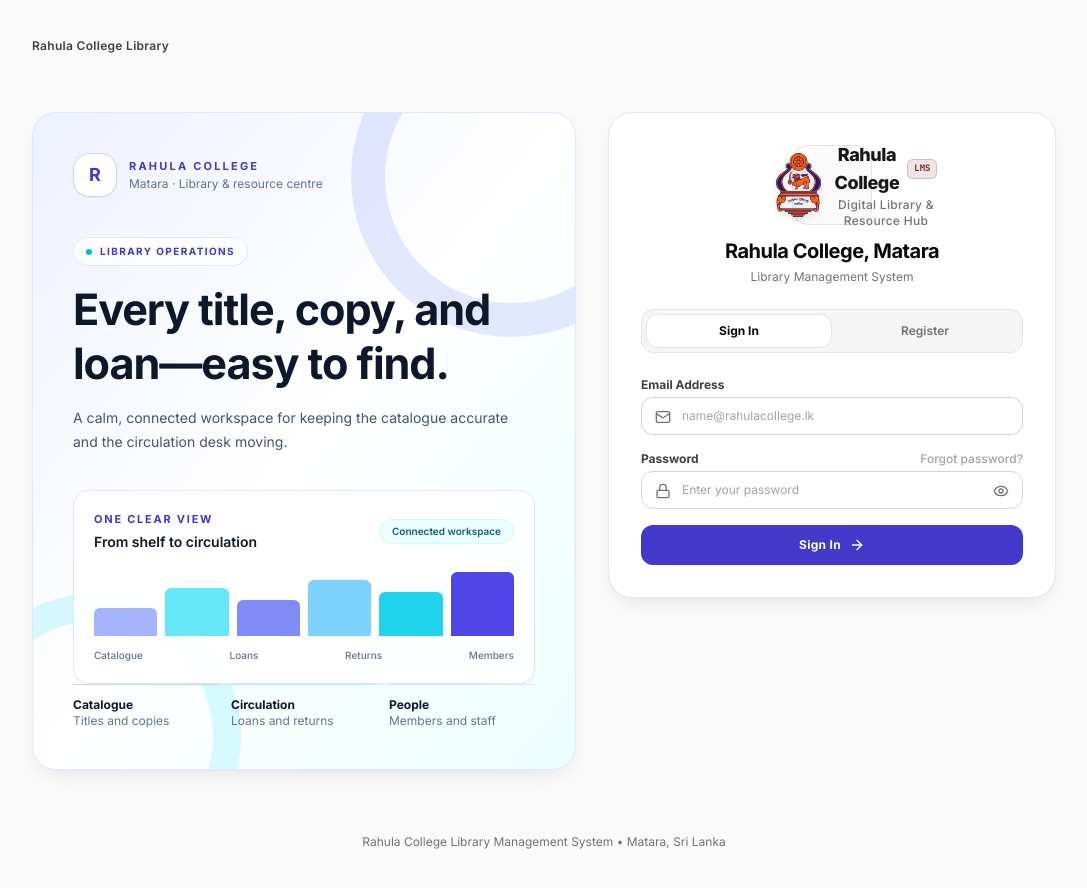
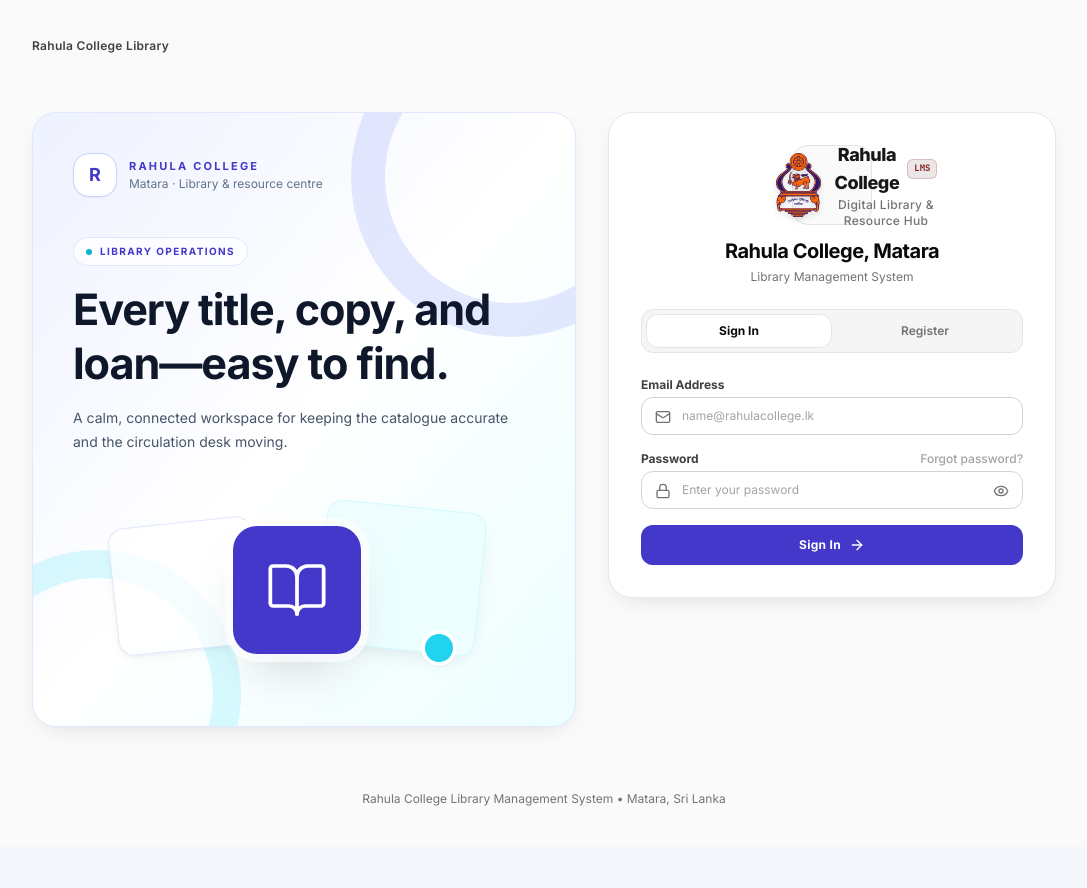
Before and after one commit to dill-lk/rclms-library-management-system, a React (Vite) app: page / in a window 1280 px wide. Shown: the whole page, without its empty margins (96-1183 px from the left). After the commit the page ends 847 px from the top, so only its background shows below. Built offline with nearby package versions, Linux system fonts and the light colour scheme; no server answers; the database is empty.

Commit message:
Remove analytics preview from login screen

```diff
--- a/src/components/views/LoginView.tsx
+++ b/src/components/views/LoginView.tsx
@@ -14,6 +14,7 @@
   ShieldCheck,
   HelpCircle,
   KeyRound,
+  BookOpen,
 } from 'lucide-react';
 
 export const LoginView: React.FC = () => {
@@ -171,22 +172,12 @@
             <p className="mt-10 inline-flex items-center gap-2 rounded-full border border-indigo-100 bg-white/80 px-3 py-1.5 text-[10px] font-bold uppercase tracking-[0.14em] text-indigo-700"><span className="h-1.5 w-1.5 rounded-full bg-cyan-500" />Library operations</p>
             <h2 className="mt-4 max-w-lg text-4xl font-bold leading-tight tracking-tight xl:text-[2.7rem]">Every title, copy, and loan—easy to find.</h2>
             <p className="mt-4 max-w-md text-sm leading-6 text-slate-600">A calm, connected workspace for keeping the catalogue accurate and the circulation desk moving.</p>
-
-            <div className="mt-9 rounded-2xl border border-slate-200 bg-white/90 p-5 shadow-sm backdrop-blur-sm">
-              <div className="flex items-center justify-between gap-3">
-                <div><p className="text-[11px] font-bold uppercase tracking-[0.16em] text-indigo-700">One clear view</p><p className="mt-1 text-sm font-semibold text-slate-900">From shelf to circulation</p></div>
-                <span className="rounded-full border border-cyan-100 bg-cyan-50 px-3 py-1 text-[10px] font-semibold text-cyan-800">Connected workspace</span>
-              </div>
-              <div className="mt-5 flex h-16 items-end gap-2" aria-hidden="true">
-                <span className="h-7 flex-1 rounded-t-md bg-indigo-300" /><span className="h-12 flex-1 rounded-t-md bg-cyan-300" /><span className="h-9 flex-1 rounded-t-md bg-indigo-400" /><span className="h-14 flex-1 rounded-t-md bg-sky-300" /><span className="h-11 flex-1 rounded-t-md bg-cyan-400" /><span className="h-16 flex-1 rounded-t-md bg-indigo-600" />
-              </div>
-              <div className="mt-3 flex items-center justify-between text-[10px] font-medium text-slate-500"><span>Catalogue</span><span>Loans</span><span>Returns</span><span>Members</span></div>
+            <div className="relative mt-10 flex h-48 max-w-md items-center justify-center" aria-hidden="true">
+              <div className="absolute left-10 top-7 h-32 w-36 -rotate-6 rounded-2xl border border-indigo-100 bg-white/75 shadow-subtle" />
+              <div className="absolute right-10 top-3 h-36 w-40 rotate-6 rounded-2xl border border-cyan-100 bg-cyan-50/80 shadow-card" />
+              <div className="relative flex h-32 w-32 items-center justify-center rounded-3xl bg-indigo-700 text-white shadow-elevated ring-8 ring-white/70"><BookOpen className="h-16 w-16" strokeWidth={1.4} /></div>
+              <span className="absolute bottom-5 right-16 h-9 w-9 rounded-full border-4 border-white bg-cyan-400 shadow-sm" />
             </div>
-          </div>
-          <div className="relative grid grid-cols-3 gap-3 text-xs text-slate-500">
-            <div className="border-t border-indigo-200 pt-3"><strong className="block text-slate-900">Catalogue</strong>Titles and copies</div>
-            <div className="border-t border-cyan-200 pt-3"><strong className="block text-slate-900">Circulation</strong>Loans and returns</div>
-            <div className="border-t border-slate-200 pt-3"><strong className="block text-slate-900">People</strong>Members and staff</div>
           </div>
         </div>
 
```
